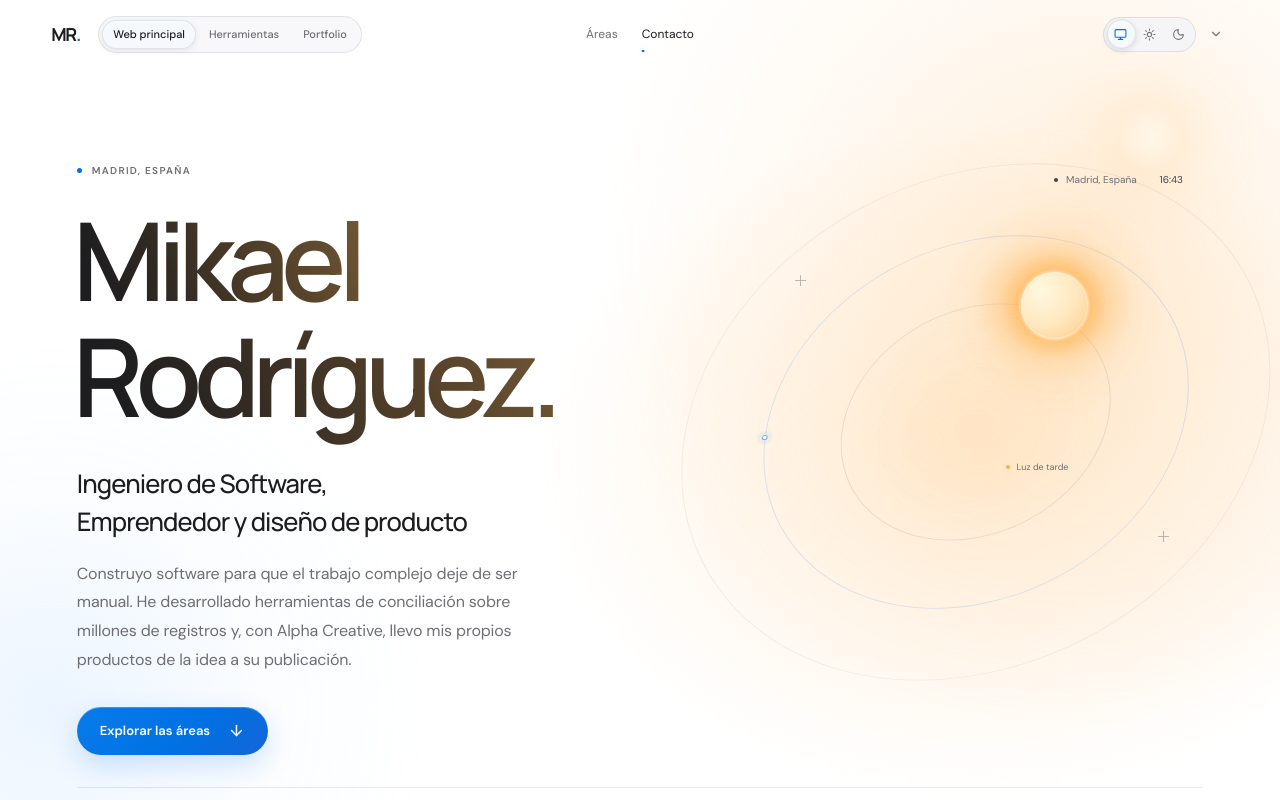
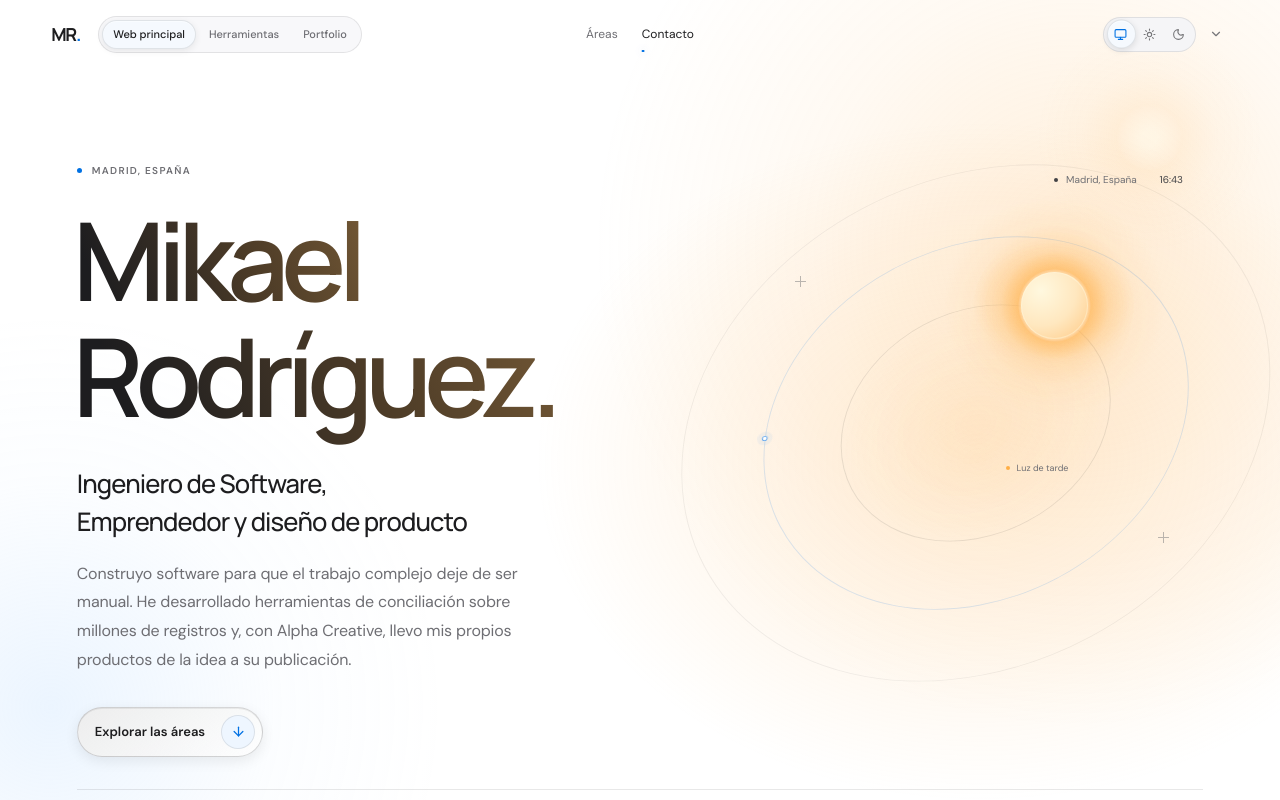
Before and after one commit to AlphaCreativeSoftware/Portfolio, a React (Vite) app: page / in a window 1280 px wide. Shown: the top 800 px of the page. Built offline with nearby package versions, Linux system fonts and the light colour scheme.

Commit message:
Rediseño de boton explorar areas

```diff
--- a/src/features/home/sections/HomeHero.tsx
+++ b/src/features/home/sections/HomeHero.tsx
@@ -12,7 +12,10 @@ export function HomeHero({ navigateTo }: { navigateTo: (id: string) => void }) {
           <h1 ref={nameRef} className="home-title" id="home-title"><span>Mikael</span>{' '}<span>Rodríguez<span className="home-title-dot">.</span></span></h1>
           <p className="home-statement">Ingeniero de Software,<br className="home-desktop-break" /> Emprendedor y diseño de producto</p>
           <p className="home-hero-intro">Construyo software para que el trabajo complejo deje de ser manual. He desarrollado herramientas de conciliación sobre millones de registros y, con Alpha Creative, llevo mis propios productos de la idea a su publicación.</p>
-          <a className="button button-primary home-hero-action" href="#espacios" onClick={() => navigateTo('espacios')}>Explorar las áreas<ArrowDown size={17} aria-hidden="true" /></a>
+          <a className="home-hero-action" href="#espacios" onClick={() => navigateTo('espacios')}>
+            Explorar las áreas
+            <span className="home-hero-action-icon" aria-hidden="true"><ArrowDown size={15} /></span>
+          </a>
         </div>
         <HomeOrbit />
       </div>
--- a/src/styles/home/hero.css
+++ b/src/styles/home/hero.css
@@ -40,7 +40,42 @@
 }
 .home-statement { margin: 34px 0 0; color: var(--text); font: 500 clamp(22px, 2vw, 28px)/1.45 'Manrope', sans-serif; letter-spacing: -.035em; animation: home-enter .85s .35s var(--ease-premium) both; }
 .home-hero-intro { max-width: 43ch; margin: 20px 0 0; color: var(--muted); font-size: 16px; line-height: 1.8; letter-spacing: -.01em; animation: home-enter .85s .43s var(--ease-premium) both; }
-.home-hero-action.button { min-height: 48px; margin-top: 32px; padding: 14px 23px; font-size: 13px; animation: home-enter .85s .52s var(--ease-premium) both; }
+.home-hero-action {
+  display: inline-flex;
+  align-items: center;
+  gap: 16px;
+  min-height: 50px;
+  margin-top: 32px;
+  padding: 7px 7px 7px 17px;
+  border: 1px solid color-mix(in srgb, var(--text) 17%, transparent);
+  border-radius: 999px;
+  background: linear-gradient(145deg, color-mix(in srgb, var(--surface) 92%, var(--text)), color-mix(in srgb, var(--surface) 72%, transparent));
+  box-shadow: inset 0 1px 0 color-mix(in srgb, var(--text) 7%, transparent), 0 4px 14px rgb(0 0 0 / .08);
+  color: var(--text);
+  font-size: 13px;
+  font-weight: 600;
+  animation: home-enter .85s .52s var(--ease-premium) both;
+  transition: border-color .25s, box-shadow .25s;
+}
+.home-hero-action-icon {
+  display: grid;
+  place-items: center;
+  flex: none;
+  width: 34px;
+  aspect-ratio: 1;
+  border: 1px solid var(--line);
+  border-radius: 50%;
+  background: color-mix(in srgb, var(--soft-blue) 72%, var(--surface));
+  color: var(--blue);
+}
+.home-hero-action-icon svg { transition: translate .25s var(--ease-premium); }
+@media (hover: hover) and (pointer: fine) {
+  .home-hero-action:hover {
+    border-color: color-mix(in srgb, var(--blue) 30%, var(--line));
+    box-shadow: inset 0 1px 0 color-mix(in srgb, var(--text) 9%, transparent), 0 6px 18px rgb(0 0 0 / .10);
+  }
+  .home-hero-action:hover svg { translate: 0 2px; }
+}
 
 .home-orbit-stage { position: relative; min-width: 0; align-self: stretch; min-height: 570px; isolation: isolate; animation: home-orbit-enter 1.5s .2s var(--ease-premium) both; }
 .home-orbit-art { position: absolute; inset: 0; pointer-events: none; }
--- a/src/styles/home/responsive.css
+++ b/src/styles/home/responsive.css
@@ -14,7 +14,7 @@
   .home-title { font-size: 9vw; margin-left: -2px; }
   .home-statement { margin-top: 27px; font-size: 22px; }
   .home-hero-intro { font-size: 14px; }
-  .home-hero-action.button { margin-top: 25px; }
+  .home-hero-action { margin-top: 25px; }
   .home-orbit-stage { min-height: 520px; }
   .home-orbit-coordinate { right: -2%; font-size: 9px; }
   .home-orbit-coordinate time { margin-left: 6px; }
@@ -44,7 +44,6 @@
   .home-title { margin-top: 26px; font-size: clamp(61px, 17vw, 96px); line-height: 1.04; letter-spacing: -.07em; }
   .home-statement { font-size: 23px; margin-top: 25px; }
   .home-hero-intro { max-width: 43ch; margin-top: 16px; font-size: 14px; line-height: 1.8; }
-  .home-hero-action.button { margin-top: 26px; padding-inline: 22px; font-size: 12px; }
   /* Keep the solar scene with the opening identity, not in a separate row. */
   .home-orbit-stage { position: absolute; z-index: 0; top: -30px; right: calc(var(--home-gutter) * -2 - 20px); width: min(100vw, 420px); height: 320px; min-height: 0; margin: 0; pointer-events: none; }
   .home-orbit-art::before, .home-orbit-ring, .home-orbit-track { opacity: .62; }
```
